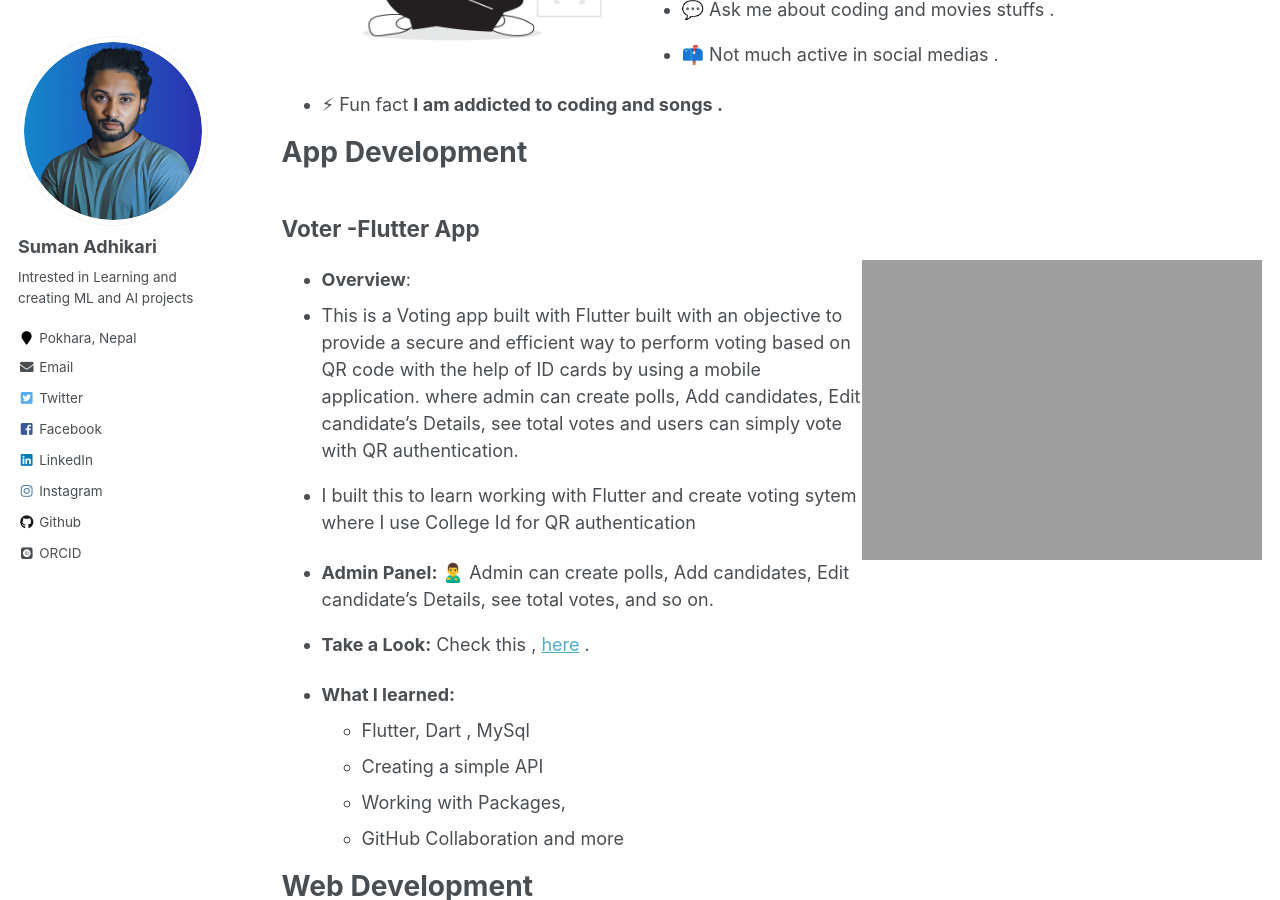
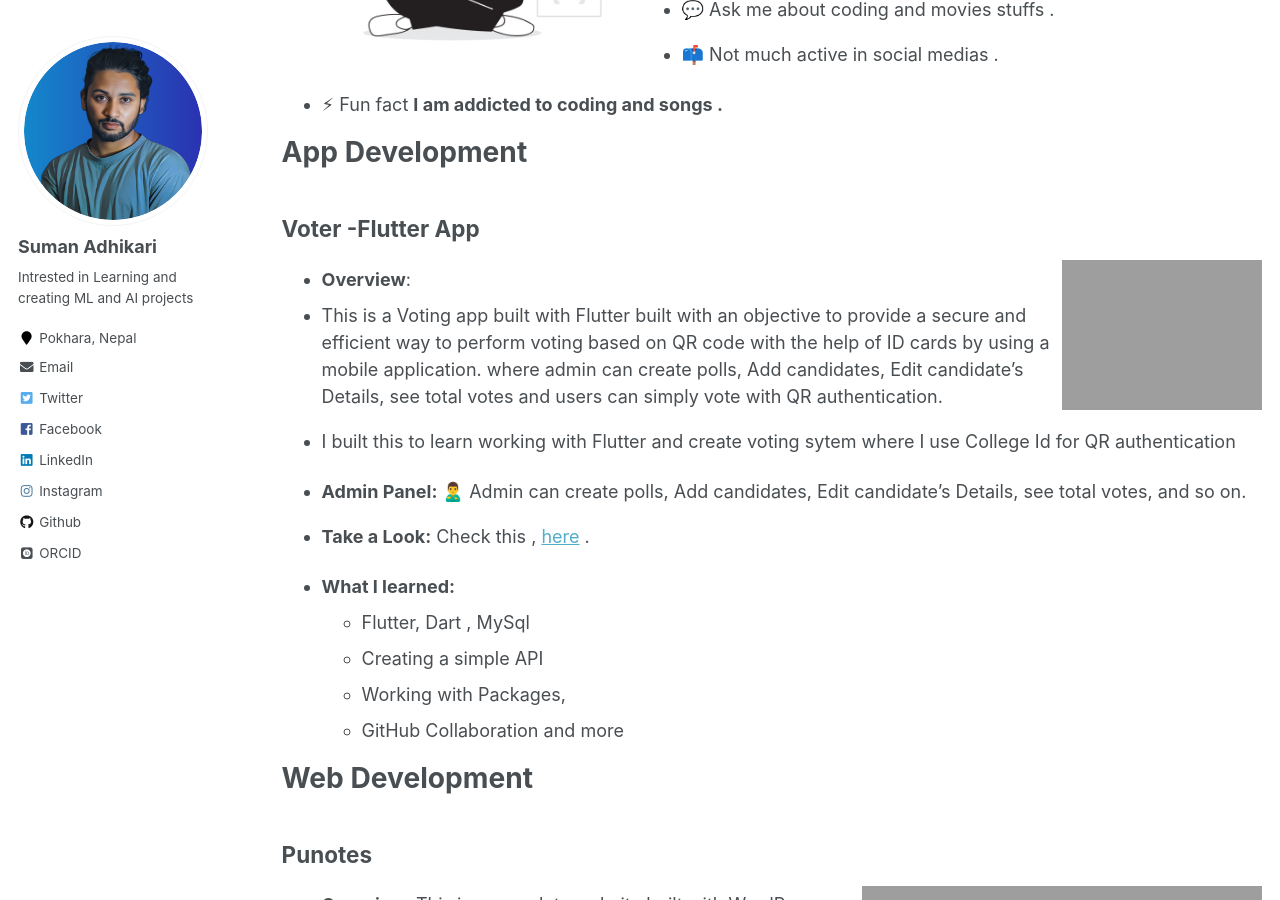
Before and after one commit to thesuman74/portfolio, a Jekyll site: the page built from _pages/works.md, in a window 1280 px wide and 900 px high, scrolled down 1421 px. Built offline with Jekyll 4.4.1, drawn with Linux system fonts in a browser that asks for light colours; some web fonts are replaced.

Commit message:
Update works.md

```diff
--- a/_pages/works.md
+++ b/_pages/works.md
@@ -52,7 +52,7 @@ redirect_from:
 
 ## Voter -Flutter App
 <p align="left">
-<a href="https://github.com/thesuman74/Voter"><img align="right" alt="coding" width="400" height="400" src="https://thesuman74.github.io/portfolio/images/simple.gif"></a>
+<a href="https://github.com/thesuman74/Voter"><img align="right" alt="coding" width="200" height="400" src="https://thesuman74.github.io/portfolio/images/simple.gif"></a>
 </p>
 
 - **Overview**:
```
